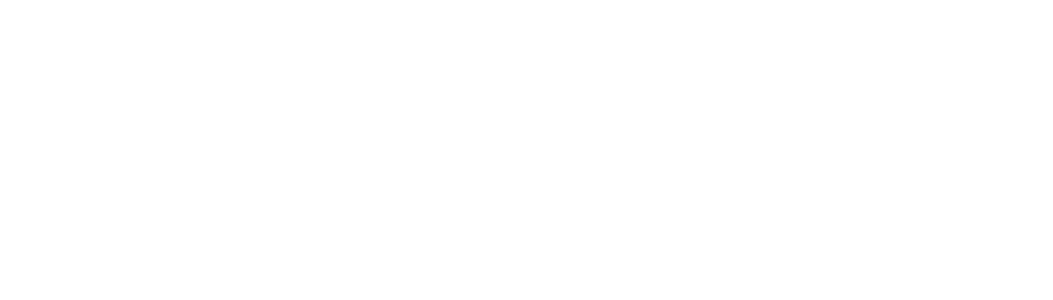
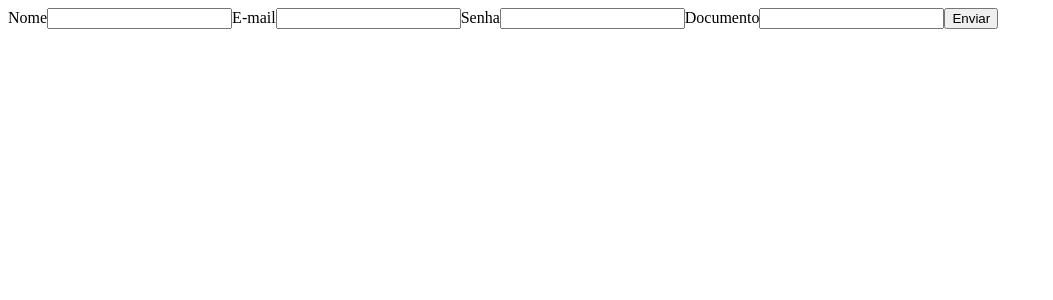
Before and after one commit to nayaralorrane/bibliotecaOnlineFront, a Vue app: page /register in a window 1280 px wide. Shown: the top 300 px of the page, without its empty margins (0-1053 px from the left). Built offline with nearby package versions, Linux system fonts and the light colour scheme.

Commit message:
botão entrar

```diff
--- a/src/router/index.js
+++ b/src/router/index.js
@@ -1,5 +1,6 @@
 import Vue from 'vue'
 import VueRouter from 'vue-router'
+import store from '../store'
 
 Vue.use(VueRouter)
 
@@ -13,6 +14,11 @@ const routes = [
     path: '/login',
     name: 'Login',
     component: () => import('../views/Login.vue')
+  },
+  {
+    path: '/register',
+    name: 'Register',
+    component: () => import('../views/Register.vue')
   }
 ]
 
@@ -22,4 +28,19 @@ const router = new VueRouter({
   routes
 })
 
+router.beforeEach((to, from, next) => {
+  if (!store.state.token) {
+    if (to.name === 'Login' || to.name === 'Register') {
+      next()
+    } else {
+      next({ name: 'Login' })
+    }
+  } else {
+    if (to.name === 'Login' || to.name === 'Register') {
+      next({ name: 'Home' })
+    }
+  }
+  next()
+})
+
 export default router
--- a/src/store/index.js
+++ b/src/store/index.js
@@ -5,8 +5,26 @@ Vue.use(Vuex)
 
 export default new Vuex.Store({
   state: {
+    token: null,
+    permissao: null,
+    isLogged: false
+  },
+  getters: {
+    getToken (state) {
+      return state.token
+    },
+    getPermissao (state) {
+      return state.permissao
+    }
   },
   mutations: {
+    setToken (state, payload) {
+      state.isLogged = payload.isLogged
+      state.token = payload.token
+    },
+    setPermissao (state, payload) {
+      state.permissao = payload
+    }
   },
   actions: {
   },
--- a/src/views/Home.vue
+++ b/src/views/Home.vue
@@ -1,11 +1,24 @@
 <template>
     <div>
-
+        <button @click="logout">
+            Logout
+        </button>
     </div>
 </template>
 
-<script setup>
-
+<script>
+import { mapMutations } from 'vuex'
+export default {
+  methods: {
+    logout () {
+      this.setToken({ isLogged: false, token: null })
+      this.$router.push({ name: 'Login' })
+    },
+    ...mapMutations([
+      'setToken'
+    ])
+  }
+}
 </script>
 
 <style lang="css" scoped>
--- a/src/views/Login.vue
+++ b/src/views/Login.vue
@@ -9,7 +9,7 @@
               <button @click="login">
                   Entrar
               </button>
-              <button>
+              <button @click="register">
                   Registrar
               </button>
           </div>
@@ -19,6 +19,9 @@
 
 <script>
 import axios from 'axios'
+import { config } from 'dotenv'
+import { mapMutations } from 'vuex'
+config()
 export default {
   data: () => {
     return {
@@ -27,13 +30,21 @@ export default {
     }
   },
   methods: {
-    login () {
-      const response = axios.post(`${process.env.BASE_URL}/usuario/login`, {
+    register () {
+      this.$router.push({ name: 'Register' })
+    },
+    async login () {
+      const response = await axios.post(`${process.env.VUE_APP_API_URL}/usuario/login`, {
         email: this.email,
         senha: this.senha
       })
-      console.log(response)
-    }
+      this.setToken({ isLogged: true, token: response.data.token })
+      this.setPermissao(response.data.permissao)
+      this.$router.push({ name: 'Home' })
+    },
+    ...mapMutations([
+      'setToken', 'setPermissao'
+    ])
   }
 }
 </script>
--- /dev/null
+++ b/src/views/Register.vue
@@ -0,0 +1,48 @@
+<template>
+  <div>
+      <label for="nome">Nome</label>
+      <input id="nome" v-model="nome" type="text">
+      <label for="email">E-mail</label>
+      <input id="email" v-model="email" type="text">
+      <label for="senha">Senha</label>
+      <input id="senha" v-model="senha" type="password">
+      <label for="documento">Documento</label>
+      <input id="documento" v-model="documento" type="text">
+      <button @click="register">Enviar</button>
+  </div>
+</template>
+
+<script>
+import axios from 'axios'
+export default {
+  data: () => {
+    return {
+      nome: '',
+      email: '',
+      senha: '',
+      documento: ''
+    }
+  },
+  methods: {
+    async register () {
+      const data = {
+        nome: this.nome,
+        email: this.email,
+        senha: this.senha,
+        documento: this.documento,
+        permissao: 'ROLE_CLIENTE'
+      }
+      const response = await axios.post(`${process.env.VUE_APP_API_URL}/usuario/register`, data)
+      if (response.status !== 200) {
+        alert('Ocorreu um problema ao registrar. Tente novamente.')
+        return null
+      }
+      this.$router.push({ name: 'Login' })
+    }
+  }
+}
+</script>
+
+<style>
+
+</style>
```
Also changed, not shown: package.json (+19 -18 lines), 2 other files (tests, documents, lock files or other folders).
